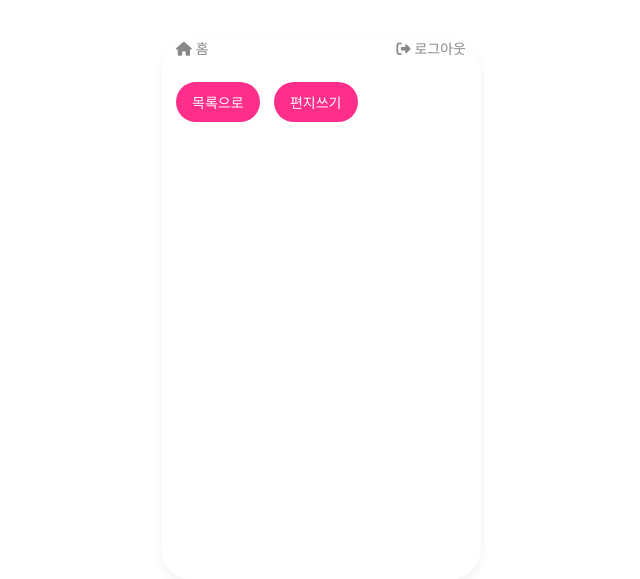
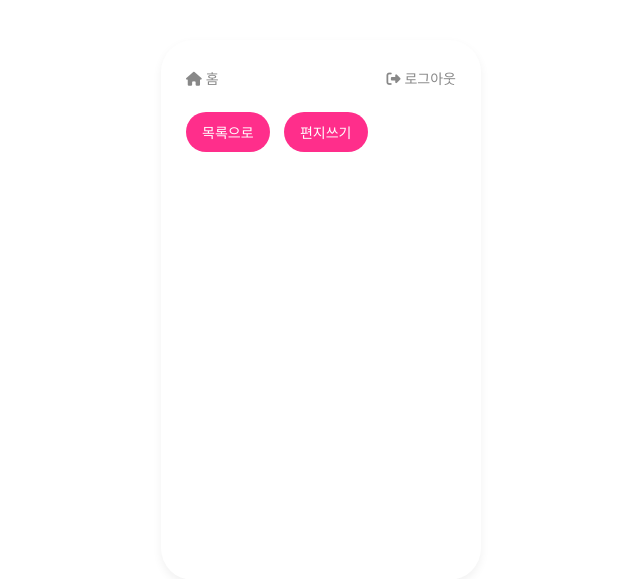
Before and after one commit to sebizt/ohsung_carnation, a Flask app: page /letters/1 in a window 1280 px wide. Shown: the top 579 px of the page, without its empty margins (319-959 px from the left). Run offline with Flask 3, Linux system fonts and the light colour scheme; the visitor is signed in with stand-in values (Sample User, id 1); data that the repository does not hold is empty; some libraries are stand-ins or nearby versions; some web fonts are replaced.

Commit message:
Update letters.css

```diff
--- a/static/letters.css
+++ b/static/letters.css
@@ -34,6 +34,11 @@ body {
   border-radius: 32px;
   box-shadow: 0 4px 10px rgba(0, 0, 0, .06);
   padding: 0px 15px;
+}
+
+.content{
+  height:70%;
+  padding:30px 10px;
 }
 
 h1 {
```
